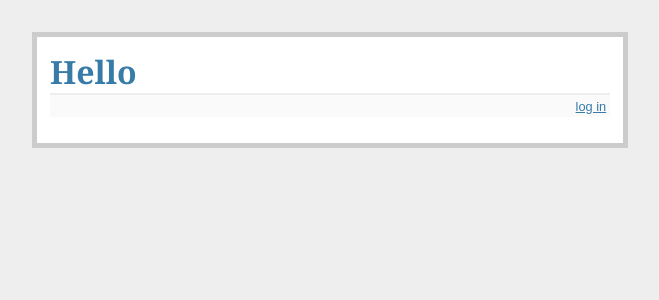
After one commit to controlcode/coherent, a Flask app: template coherent/templates/layout.html in a window 1280 px wide. The commit adds this page. Shown: the top 300 px of the page, without its empty margins (310-969 px from the left). Run offline with Flask 2, Linux system fonts and the light colour scheme; the template is opened without the code that fills it, so the values that code supplies are empty.

Commit message:
Add CSS.

```diff
--- /dev/null
+++ b/coherent/static/css/style.css
@@ -0,0 +1,18 @@
+body            { font-family: sans-serif; background: #eee; }
+a, h1, h2       { color: #377ba8; }
+h1, h2          { font-family: 'Georgia', serif; margin: 0; }
+h1              { border-bottom: 2px solid #eee; }
+h2              { font-size: 1.2em; }
+
+.page           { margin: 2em auto; width: 35em; border: 5px solid #ccc;
+                  padding: 0.8em; background: white; }
+.entries        { list-style: none; margin: 0; padding: 0; }
+.entries li     { margin: 0.8em 1.2em; }
+.entries li h2  { margin-left: -1em; }
+.add-entry      { font-size: 0.9em; border-bottom: 1px solid #ccc; }
+.add-entry dl   { font-weight: bold; }
+.metanav        { text-align: right; font-size: 0.8em; padding: 0.3em;
+                  margin-bottom: 1em; background: #fafafa; }
+.flash          { background: #cee5F5; padding: 0.5em;
+                  border: 1px solid #aacbe2; }
+.error          { background: #f0d6d6; padding: 0.5em; }
--- /dev/null
+++ b/coherent/templates/layout.html
@@ -0,0 +1,18 @@
+<!doctype html>
+<title>Coherent</title>
+<link rel=stylesheet type=text/css href="{{ url_for('static', filename='style.css') }}">
+<link rel="shortcut icon" href="{{ url_for('static', filename='favicon.ico') }}">
+<div class=page>
+  <h1>Hello</h1>
+  <div class=metanav>
+  {% if not session.logged_in %}
+    <a href="{{ url_for('login_bp.login') }}">log in</a>
+  {% else %}
+    <a href="{{ url_for('logout') }}">log out</a>
+  {% endif %}
+  </div>
+  {% for message in get_flashed_messages() %}
+    <div class=flash>{{ message }}</div>
+  {% endfor %}
+  {% block body %}{% endblock %}
+</div>
--- a/coherent/templates/login/login.html
+++ b/coherent/templates/login/login.html
@@ -1,4 +1,4 @@
-<!DOCTYPE html>
+{% extends "layout.html" %}
 <html lang="en">
 <head>
     <meta charset="UTF-8">
```
Also changed, not shown: coherent/static/favicon.ico (added), coherent/templates/__init__.py (deleted), coherent/templates/login/__init__.py (deleted).
